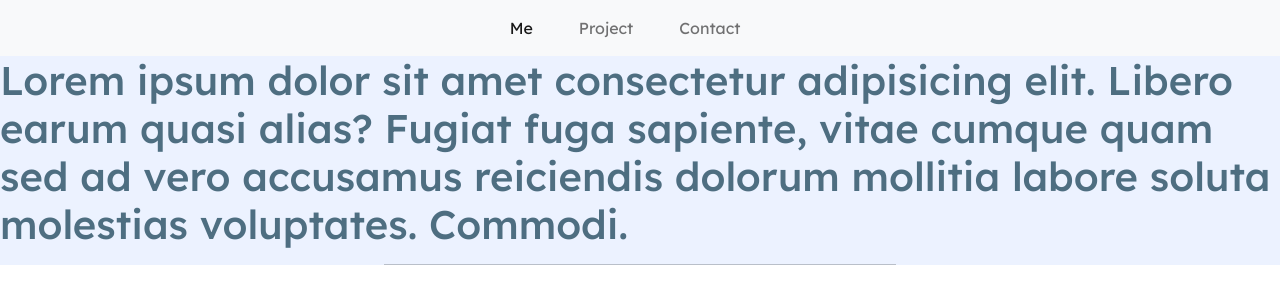
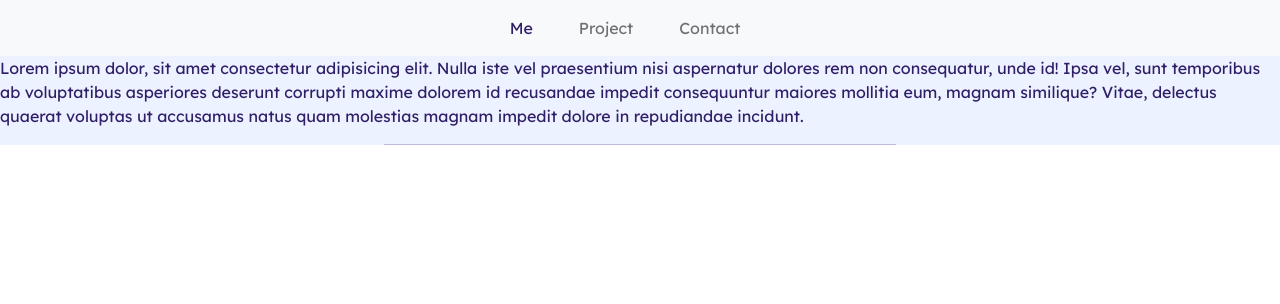
Before and after one commit to RizkyZaki/my.old, a Vue app: page / in a window 1280 px wide. Shown: the top 304 px of the page. Built offline with nearby package versions, Linux system fonts and the light colour scheme.

Commit message:
:bento: Config: Add Code Route and adjust the color

```diff
--- a/src/App.vue
+++ b/src/App.vue
@@ -1,41 +1,43 @@
 <template>
-  <Header />
-  <h1 class="text-base">
-    Lorem ipsum dolor sit amet consectetur adipisicing elit. Libero earum quasi
-    alias? Fugiat fuga sapiente, vitae cumque quam sed ad vero accusamus
-    reiciendis dolorum mollitia labore soluta molestias voluptates. Commodi.
-  </h1>
-  <Footer />
+  <VHeader />
+  <router-view />
+  <VFooter />
 </template>
 
 <script>
-import Header from "./components/HeaderComp.vue";
-import Footer from "./components/FooterComp.vue";
-
+import VFooter from "./components/FooterComp.vue";
+import VHeader from "./components/HeaderComp.vue";
 export default {
-  name: "App",
   components: {
-    Header,
-    Footer,
+    VFooter,
+    VHeader,
   },
 };
 </script>
 
 <style lang="scss">
 @import url("https://fonts.googleapis.com/css2?family=Lexend:wght@300;400;500;600;700&display=swap");
-$text-primary: #8695a9;
-$text-secondary: #4e6e81;
+$text-bg-dark: #def5e5;
+$text-bg-light: #301e67;
 $dark-bg: #0f172a;
 $light-bg: #ecf2ff;
 
 #app {
   font-family: "Lexend";
   background: $light-bg;
+  color: $text-bg-light;
   -webkit-font-smoothing: antialiased;
   -moz-osx-font-smoothing: grayscale;
 }
 
 .text-base {
-  color: $text-secondary;
+  color: $text-bg-dark;
+}
+router-link {
+  cursor: pointer;
+}
+
+.router-link-exact-active.router-link-active {
+  color: $text-bg-light;
 }
 </style>
--- a/src/Pages/ContactPage.vue
+++ b/src/Pages/ContactPage.vue
@@ -0,0 +1,7 @@
+<template>
+  <div>Contact</div>
+</template>
+
+
+<script>
+</script>
--- /dev/null
+++ b/src/Pages/HomePage.vue
@@ -0,0 +1,16 @@
+<template>
+  <div>
+    <p>
+      Lorem ipsum dolor, sit amet consectetur adipisicing elit. Nulla iste vel
+      praesentium nisi aspernatur dolores rem non consequatur, unde id! Ipsa
+      vel, sunt temporibus ab voluptatibus asperiores deserunt corrupti maxime
+      dolorem id recusandae impedit consequuntur maiores mollitia eum, magnam
+      similique? Vitae, delectus quaerat voluptas ut accusamus natus quam
+      molestias magnam impedit dolore in repudiandae incidunt.
+    </p>
+  </div>
+</template>
+
+
+<script>
+</script>
--- a/src/Pages/ProjectPage.vue
+++ b/src/Pages/ProjectPage.vue
@@ -0,0 +1,7 @@
+<template>
+  <div>Project</div>
+</template>
+
+
+<script>
+</script>
--- a/src/components/HeaderComp.vue
+++ b/src/components/HeaderComp.vue
@@ -17,13 +17,15 @@
         <div class="navbar-nav mx-auto">
           <ul class="navbar-nav">
             <li class="nav-item">
-              <a class="nav-link active" aria-current="page" href="#">Me</a>
+              <router-link class="nav-link" aria-current="page" to="/"
+                >Me</router-link
+              >
             </li>
             <li class="nav-item">
-              <a class="nav-link" href="#">Project</a>
+              <router-link class="nav-link" to="/project">Project</router-link>
             </li>
             <li class="nav-item">
-              <a class="nav-link" href="#">Contact</a>
+              <router-link class="nav-link" to="/contact">Contact</router-link>
             </li>
           </ul>
         </div>
--- /dev/null
+++ b/src/components/NotFound.vue
@@ -0,0 +1,5 @@
+<template>
+  <div>
+    <h1>Not Found</h1>
+  </div>
+</template>
--- /dev/null
+++ b/src/router/index.js
@@ -0,0 +1,31 @@
+import { createRouter, createWebHistory } from "vue-router";
+
+const routes = [
+  {
+    path: "/",
+    name: "me",
+    component: () => import("../Pages/HomePage.vue"),
+  },
+  {
+    path: "/project",
+    name: "project",
+    component: () => import("../Pages/ProjectPage.vue"),
+  },
+  {
+    path: "/contact",
+    name: "contact",
+    component: () => import("../Pages/ContactPage.vue"),
+  },
+  {
+    path: "/:pathMatch(.*)*",
+    name: "notFound",
+    component: () => import("../components/NotFound.vue"),
+  },
+];
+
+const router = createRouter({
+  history: createWebHistory(process.env.BASE_URL),
+  routes,
+});
+
+export default router;
```
Also changed, not shown: src/main.js (+4 -3 lines), src/Pages/AboutPage.vue (deleted).
